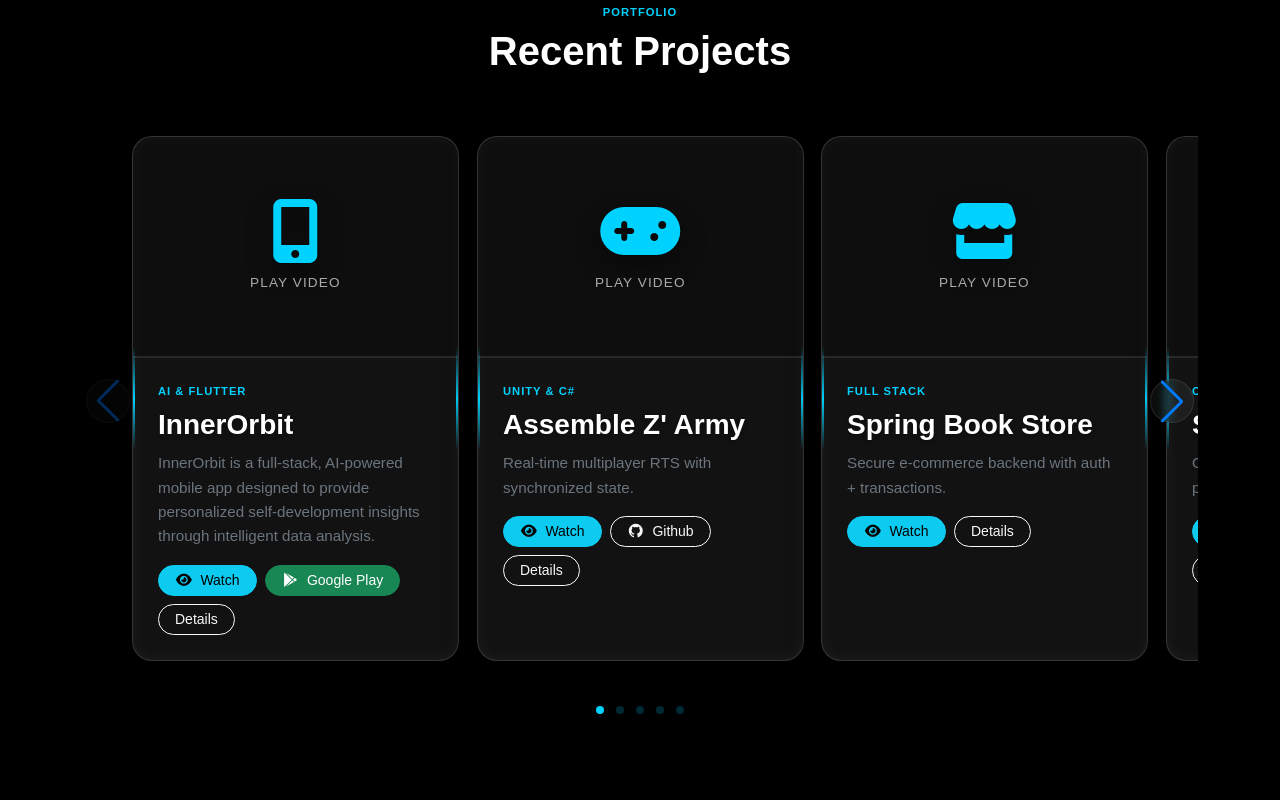
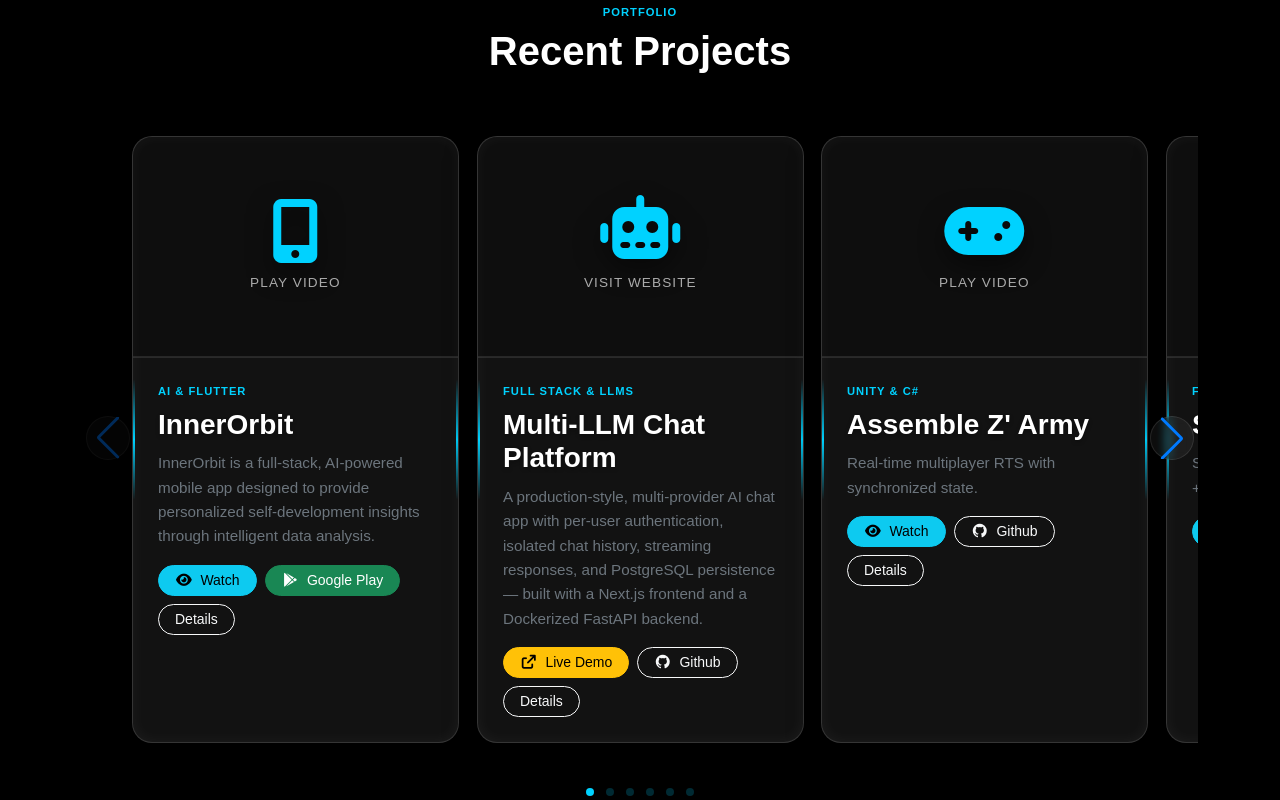
Before and after one commit to eliacharfe/eliachar-portfolio, a Next.js app: page / in a window 1280 px wide. Shown: the part 2340-3140 px from the top of the page. Built offline with nearby package versions, Linux system fonts and the light colour scheme.

Commit message:
Add multi-llm project in Projects aesction

```diff
--- a/app/globals.css
+++ b/app/globals.css
@@ -13,6 +13,8 @@
 
 html {
   scroll-behavior: smooth;
+  scrollbar-width: thin;
+  scrollbar-color: var(--accent) transparent;
 }
 
 body {
@@ -2123,25 +2125,6 @@ body {
   border: 0;
 }
 
-.project-modal-overlay {
-  position: fixed;
-  inset: 0;
-  z-index: 2000;
-  background: rgba(0, 0, 0, 0.75);
-  backdrop-filter: blur(10px);
-  display: grid;
-  place-items: center;
-  padding: 22px;
-}
-
-.project-modal {
-  width: min(980px, 96vw);
-  max-height: 86vh;
-  overflow: hidden;
-  position: relative;
-  border-radius: 18px;
-}
-
 .glass-modal {
   background: rgba(15, 15, 20, 0.92);
   border: 1px solid rgba(255, 255, 255, 0.08);
@@ -2150,11 +2133,6 @@ body {
   box-shadow: 0 20px 60px rgba(0, 0, 0, 0.55);
 }
 
-.project-modal-content {
-  max-height: 86vh;
-  overflow-y: auto;
-  padding: 26px 26px 22px;
-}
 
 .project-modal-close {
   position: absolute;
@@ -2255,6 +2233,46 @@ body {
   animation: modalGlow 600ms ease-out;
 }
 
+.project-modal-overlay {
+  position: fixed;
+  inset: 0;
+  z-index: 9999;
+  background: rgba(0, 0, 0, 0.85);
+  backdrop-filter: blur(8px);
+  display: flex;
+  align-items: center;
+  justify-content: center;
+  padding: 20px;
+}
+
+.project-modal {
+  width: min(980px, 86vw);
+  max-height: calc(100dvh - 200px);
+  max-height: calc(100vh - 200px);
+
+  display: flex;
+  flex-direction: column;
+
+  overflow: hidden;
+  position: relative;
+  border-radius: 18px;
+}
+
+.project-modal-content::-webkit-scrollbar-thumb {
+  background: var(--accent);
+  border-radius: 10px;
+
+}
+
+.project-modal-content {
+  flex: 1 1 auto;
+  overflow-y: auto;
+  padding: 26px 26px 22px;
+  overscroll-behavior: contain;
+  scrollbar-width: thin;
+  scrollbar-color: var(--accent) transparent;
+}
+
 @keyframes modalShimmer {
   0% {
     transform: translateX(-120%);
@@ -2381,12 +2399,10 @@ html[data-bg-c1="on"] #bg-c1-layer {
 
 .chat-panel {
   pointer-events: none !important;
-  /* closed = click-through */
 }
 
 .chat-panel.is-open {
   pointer-events: auto !important;
-  /* open = interactive */
 }
 
 
--- a/components/Projects.tsx
+++ b/components/Projects.tsx
@@ -15,6 +15,7 @@ import "swiper/css/pagination";
 
 type ProjectKey =
     | "innerorbit"
+    | "multillm"
     | "assemble"
     | "bookstore"
     | "sonic"
@@ -40,6 +41,7 @@ type Project = {
     videoId?: string;
     githubUrl?: string | null;
     googlePlayUrl?: string;
+    liveUrl?: string;
     details: ProjectDetails;
 };
 
@@ -73,6 +75,53 @@ const PROJECTS: Project[] = [
                 "Shipped as a real product",
                 "Built for fast experimentation + iteration",
                 "Scalable structure for future AI features",
+            ],
+        },
+    },
+
+    {
+        key: "multillm",
+        tag: "Full Stack & LLMs",
+        title: "Multi-LLM Chat Platform",
+        description:
+            "A production-style, multi-provider AI chat app with per-user authentication, isolated chat history, streaming responses, and PostgreSQL persistence — built with a Next.js frontend and a Dockerized FastAPI backend.",
+        iconClass: "fas fa-robot",
+        liveUrl: "https://multi-llm-platform-premium.vercel.app/",
+        githubUrl: "https://github.com/eliacharfe/multi-llm-platform-chat",
+        videoId: undefined,
+        details: {
+            subtitle: "Multi-Provider AI Chat with Streaming + Per-User Persistence",
+            problem:
+                "Most chat demos are single-provider and stateless. I wanted a real production-style architecture with user authentication, isolated chat sessions per user, multi-provider routing, and token-by-token streaming — not just a basic chatbot UI.",
+            solution:
+                "Built a full-stack platform with a premium Next.js UI and a Dockerized FastAPI backend that verifies Firebase ID tokens server-side, persists chats/messages in PostgreSQL scoped to user_id, and streams responses via SSE while dynamically routing requests to multiple LLM providers.",
+            role: [
+                "System architecture (frontend + backend)",
+                "Streaming (SSE) integration end-to-end",
+                "Firebase Auth integration + server-side token verification",
+                "PostgreSQL schema + per-user chat isolation",
+                "Provider/model routing + SDK normalization",
+                "UI/UX for multi-chat management (sidebar, previews, delete, copy, markdown)",
+            ],
+            stack: [
+                "Next.js",
+                "React",
+                "TypeScript",
+                "Tailwind CSS",
+                "FastAPI",
+                "Python",
+                "PostgreSQL",
+                "SQLAlchemy (Async)",
+                "Firebase Auth",
+                "Docker",
+                "SSE Streaming",
+                "OpenAI / Anthropic / Groq / OpenRouter / Gemini",
+            ],
+            impact: [
+                "Production-style full-stack architecture (not a demo chatbot)",
+                "Per-user isolated chat history persisted in PostgreSQL",
+                "Real-time streaming UX with provider-agnostic routing",
+                "Scalable foundation for multimodal + RAG + cost tracking",
             ],
         },
     },
@@ -326,6 +375,17 @@ function DetailsModal({ project, onClose }: { project: Project; onClose: () => v
                             </button>
                         )}
 
+                        {project.liveUrl && (
+                            <a
+                                href={project.liveUrl}
+                                target="_blank"
+                                rel="noreferrer"
+                                className="btn btn-sm btn-warning rounded-pill px-3"
+                            >
+                                <i className="fas fa-arrow-up-right-from-square me-1" /> Live Demo
+                            </a>
+                        )}
+
                         {project.googlePlayUrl && (
                             <a
                                 href={project.googlePlayUrl}
@@ -438,11 +498,49 @@ export default function Projects() {
                 >
                     {PROJECTS.map((p) => {
                         const hasVideo = !!p.videoId;
+                        const hasLive = !!p.liveUrl;
+                        const isClickable = hasVideo || hasLive;
 
                         return (
                             <SwiperSlide key={p.key}>
                                 <div className="project-card">
                                     <div
+                                        className={`project-hero ${isClickable ? "" : "no-video"}`}
+                                        role={isClickable ? "button" : undefined}
+                                        tabIndex={isClickable ? 0 : -1}
+                                        onClick={() => {
+                                            if (hasVideo) {
+                                                setVideoId(p.videoId!);
+                                            } else if (hasLive) {
+                                                window.open(p.liveUrl!, "_blank", "noopener,noreferrer");
+                                            }
+                                        }}
+                                        onKeyDown={(e) => {
+                                            if (!isClickable) return;
+                                            if (e.key === "Enter" || e.key === " ") {
+                                                if (hasVideo) {
+                                                    setVideoId(p.videoId!);
+                                                } else if (hasLive) {
+                                                    window.open(p.liveUrl!, "_blank", "noopener,noreferrer");
+                                                }
+                                            }
+                                        }}
+                                    >
+                                        <i className={`${p.iconClass} project-hero-icon`} />
+
+                                        {hasVideo && <div className="project-hero-label">Play Video</div>}
+
+                                        {hasLive && !hasVideo && (
+                                            <div className="project-hero-label">Visit Website</div>
+                                        )}
+
+                                        {hasVideo && (
+                                            <div className="video-overlay" aria-hidden="true">
+                                                <i className="fas fa-play-circle fa-3x" />
+                                            </div>
+                                        )}
+                                    </div>
+                                    {/* <div
                                         className={`project-hero ${hasVideo ? "" : "no-video"}`}
                                         role={hasVideo ? "button" : undefined}
                                         tabIndex={hasVideo ? 0 : -1}
@@ -459,7 +557,7 @@ export default function Projects() {
                                                 <i className="fas fa-play-circle fa-3x" />
                                             </div>
                                         )}
-                                    </div>
+                                    </div> */}
 
                                     <div className="project-content">
                                         <span className="tag">{p.tag}</span>
@@ -480,6 +578,18 @@ export default function Projects() {
                                                 >
                                                     <i className="fas fa-eye me-1" /> Watch
                                                 </button>
+                                            )}
+
+                                            {p.liveUrl && (
+                                                <a
+                                                    href={p.liveUrl}
+                                                    target="_blank"
+                                                    rel="noreferrer"
+                                                    className="btn btn-sm btn-warning rounded-pill px-3"
+                                                    onClick={(e) => e.stopPropagation()}
+                                                >
+                                                    <i className="fas fa-arrow-up-right-from-square me-1" /> Live Demo
+                                                </a>
                                             )}
 
                                             {p.googlePlayUrl && (
```
